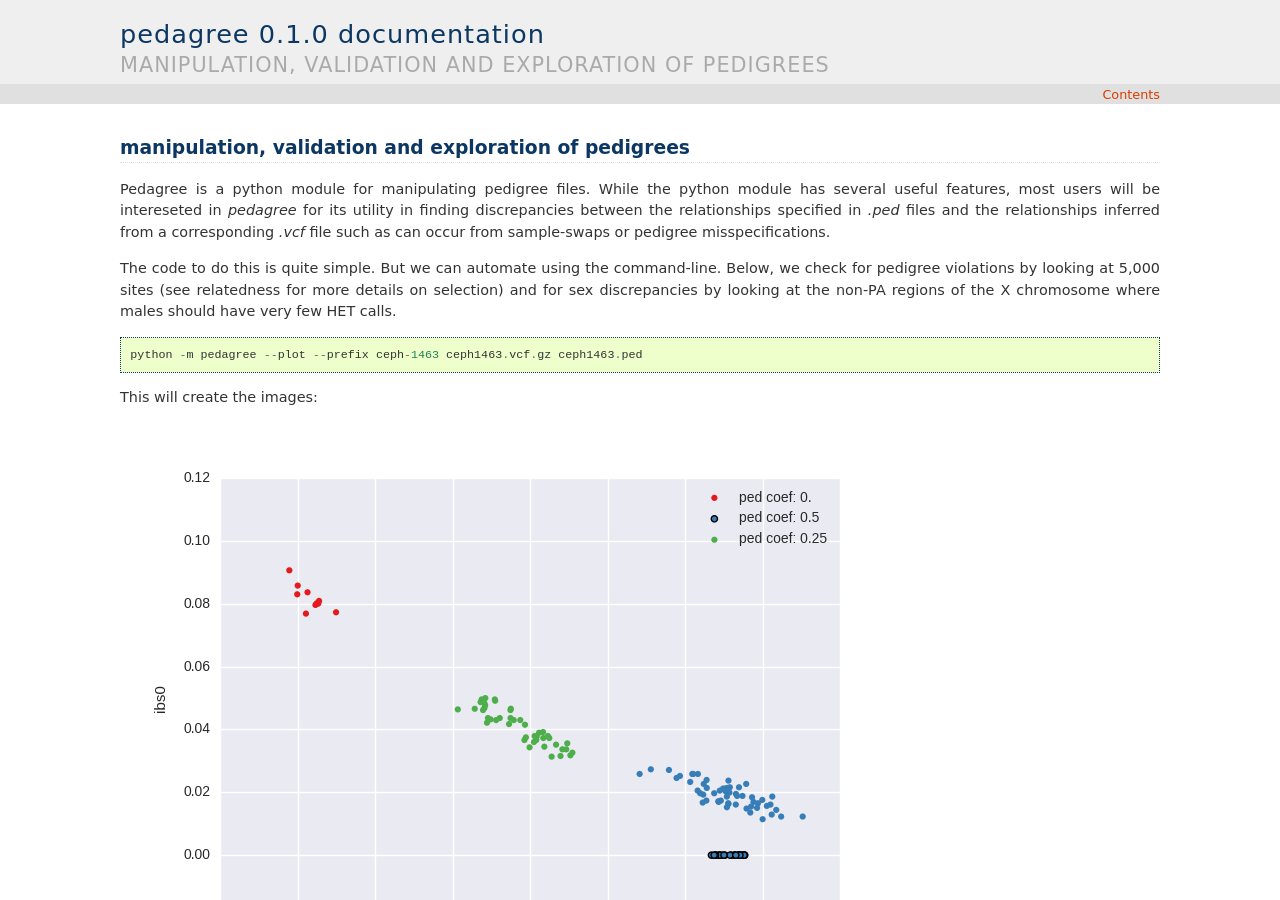
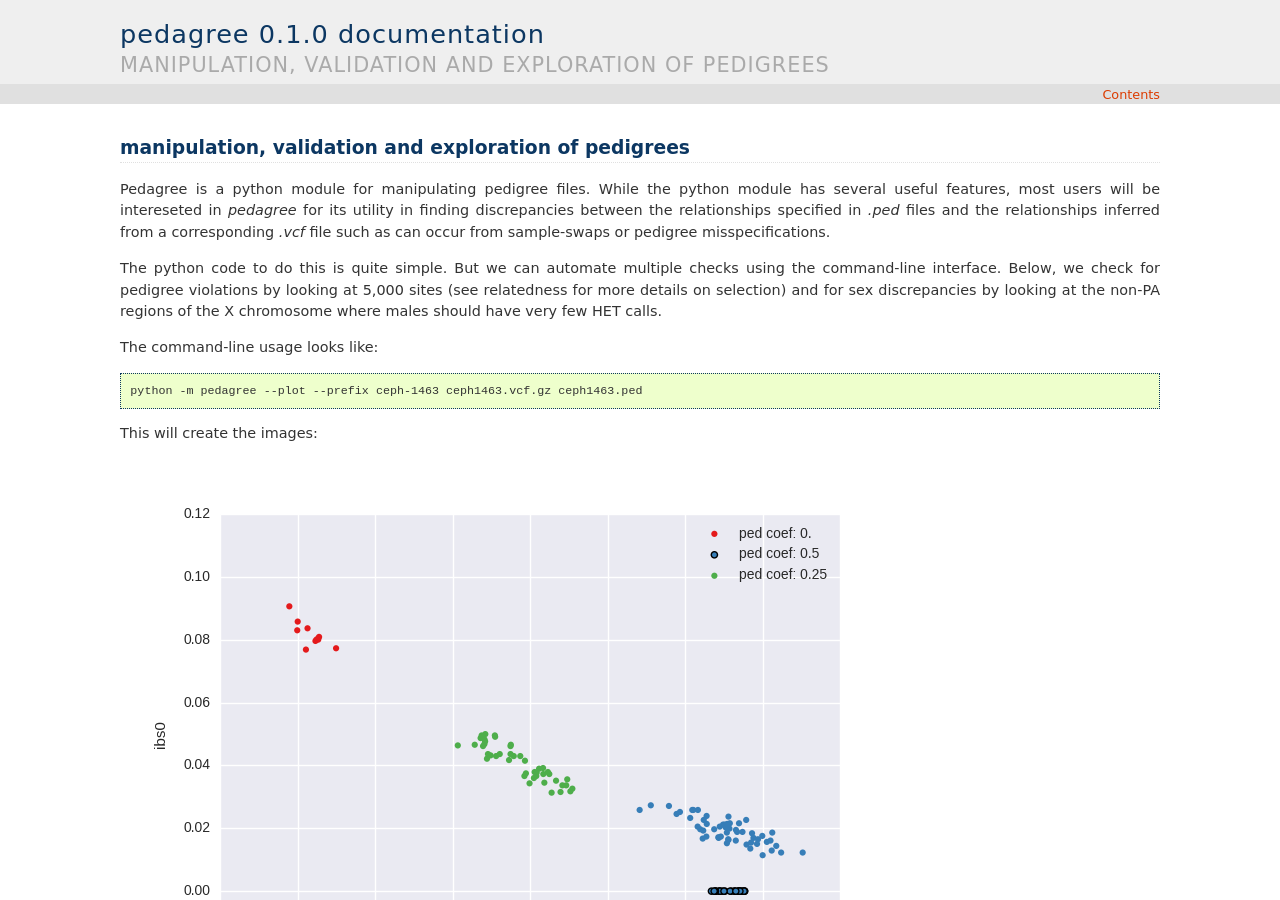
Before and after one commit to brentp/peddy, a Sphinx documentation site: the page built from docs/index.rst, in a window 1280 px wide and 900 px high. Built offline with Sphinx 7.4.7, drawn with Linux system fonts in a browser that asks for light colours.

Commit message:
fix rtd?

```diff
--- a/docs/index.rst
+++ b/docs/index.rst
@@ -9,13 +9,15 @@
 corresponding `.vcf` file such as can occur from sample-swaps
 or pedigree misspecifications.
 
-The code to do this is quite simple. But we can automate using the command-line.
-Below, we check for pedigree
+The python code to do this is quite simple. But we can automate multiple
+checks using the command-line interface. Below, we check for pedigree
 violations by looking at 5,000 sites (see :doc:`relatedness <relatedness>`
 for more details on selection) and for sex discrepancies by looking at the
 non-PA regions of the X chromosome where males should have very few HET calls.
 
-.. code-block::
+The command-line usage looks like:
+
+.. code-block:: bash
 
     python -m pedagree --plot --prefix ceph-1463 ceph1463.vcf.gz ceph1463.ped
 
```
